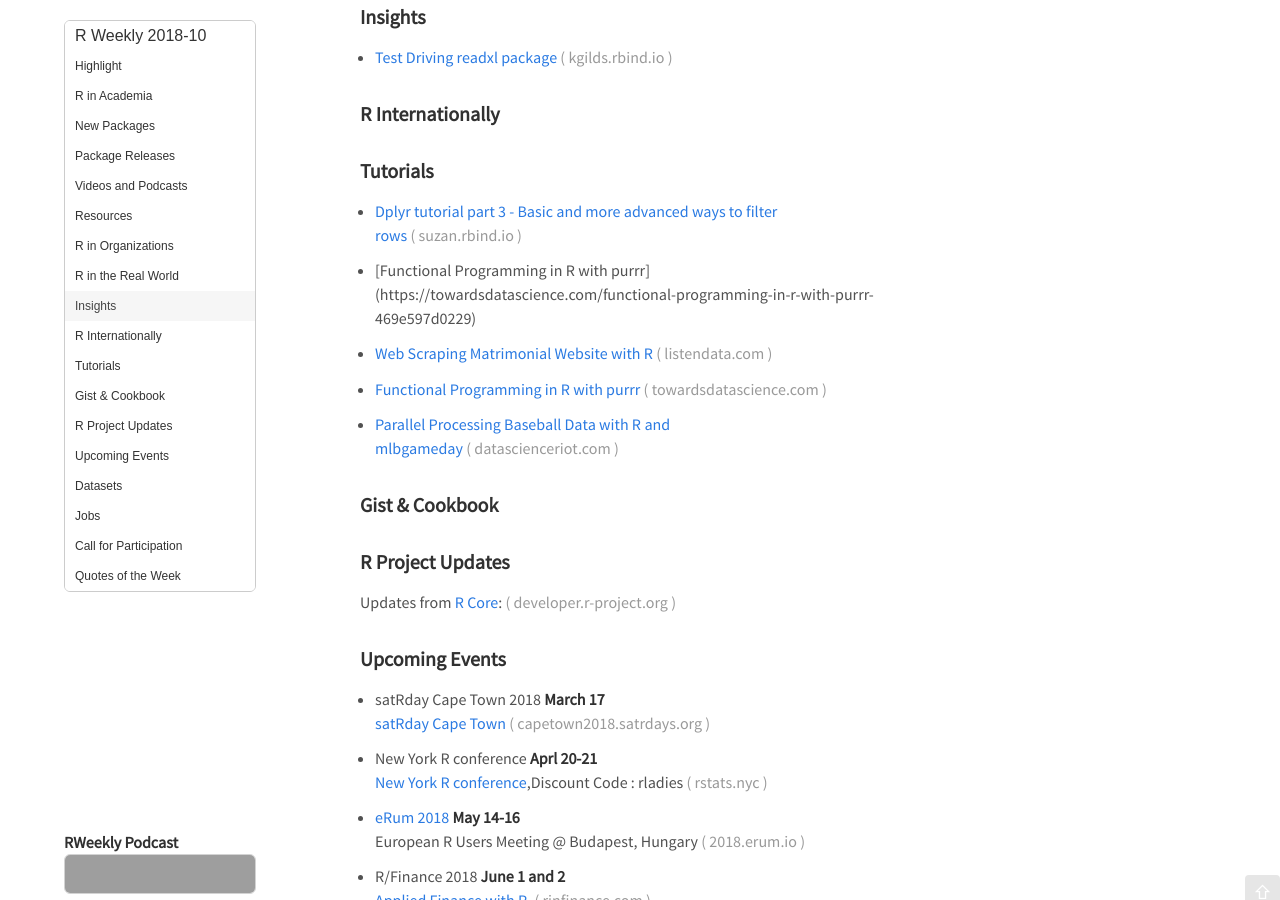
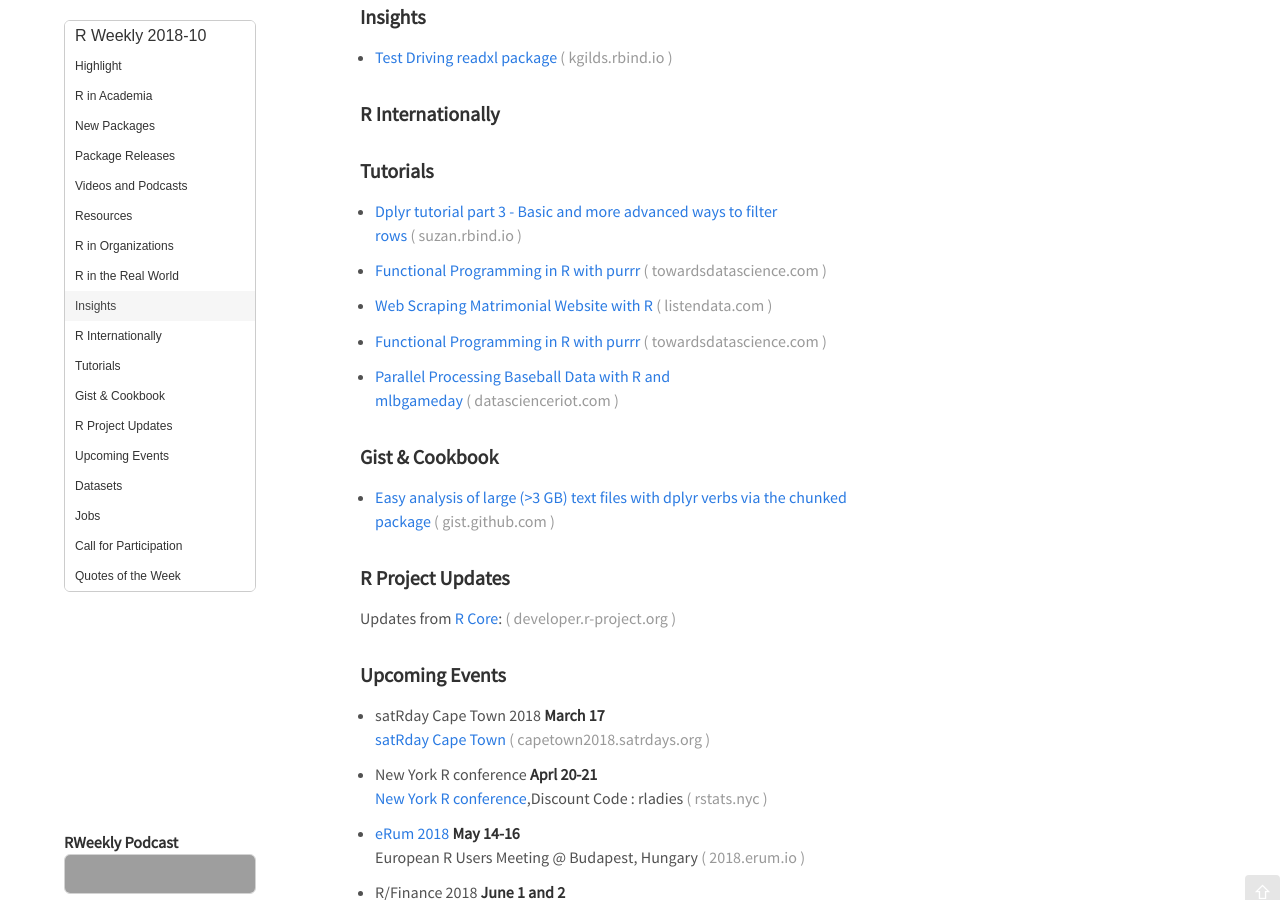
Before and after one commit to rweekly/rweekly.org, a Jekyll site: the page built from draft.md, in a window 1280 px wide and 900 px high, scrolled down 1318 px. Built offline with Jekyll 4.4.1, drawn with Linux system fonts in a browser that asks for light colours; emoji names are drawn with the system emoji font; comment, search, counter and statistics services are not loaded; grey boxes are pictures that could not be loaded.

Commit message:
Update draft.md

```diff
--- a/draft.md
+++ b/draft.md
@@ -66,7 +66,7 @@
 
 + [Dplyr tutorial part 3 - Basic and more advanced ways to filter rows](https://suzan.rbind.io/2018/02/dplyr-tutorial-3/)
 
-+ [Functional Programming in R with purrr] (https://towardsdatascience.com/functional-programming-in-r-with-purrr-469e597d0229)
++ [Functional Programming in R with purrr](https://towardsdatascience.com/functional-programming-in-r-with-purrr-469e597d0229)
 
 
 
@@ -81,6 +81,7 @@
 
 ### Gist & Cookbook
 
++ [Easy analysis of large (>3 GB) text files with dplyr verbs via the chunked package](https://gist.github.com/benmarwick/20eac969ce9199756dc074801f5b531d)
 
 
 ###  R Project Updates
```
